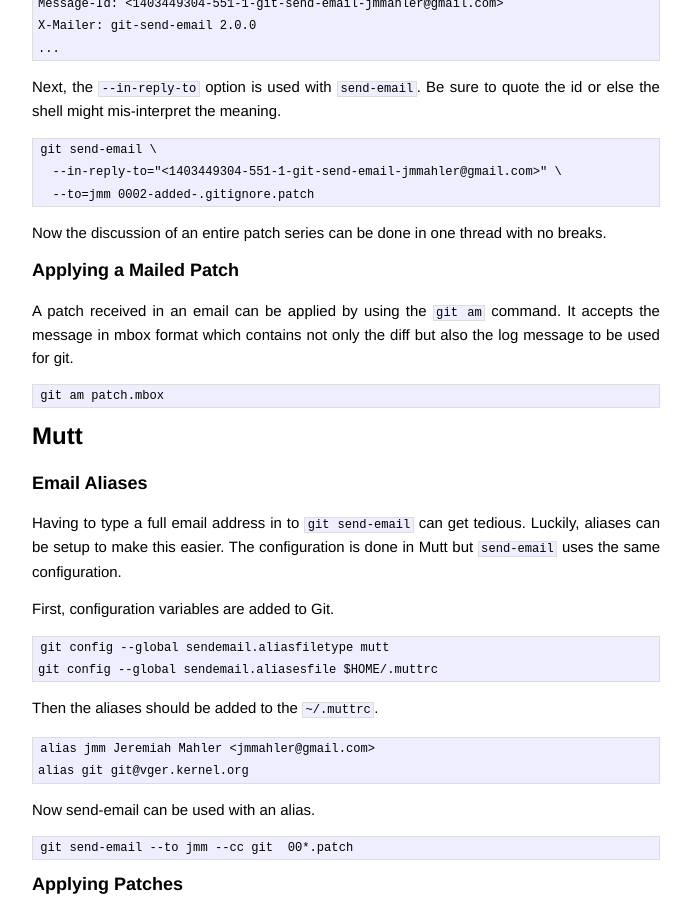
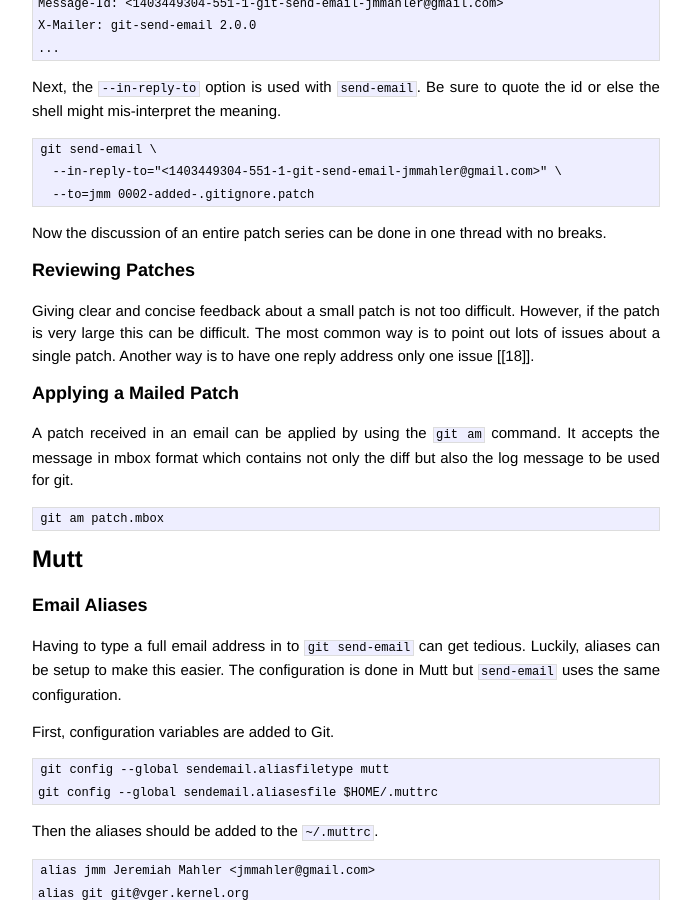
Before and after one commit to jmahler/jmahler.github.io, a Jekyll site: the page built from _posts/2014-12-11-linux-dev.md, in a window 1280 px wide and 900 px high, scrolled down 5613 px. Shown: the whole window, without its empty margins (294-985 px from the left). Built offline with Jekyll 4.4.1, drawn with Linux system fonts in a browser that asks for light colours; Markdown is read by kramdown in place of the engine named in the settings; some of the changed text lies outside the part shown.

Commit message:
describe "one issue one reply" type of patch review

```diff
--- a/_posts/2014-12-11-linux-dev.md
+++ b/_posts/2014-12-11-linux-dev.md
@@ -305,6 +305,13 @@ quote the id or else the shell might mis-interpret the meaning.
 Now the discussion of an entire patch series can be done in one thread
 with no breaks.
 
+## Reviewing Patches
+
+Giving clear and concise feedback about a small patch is not too
+difficult.  However, if the patch is very large this can be difficult.
+The most common way is to point out lots of issues about a single patch.
+Another way is to have one reply address only one issue [[18]].
+
 ## Applying a Mailed Patch
 
 A patch received in an email can be applied by using the `git am` command.
@@ -437,3 +444,6 @@ the patch that caused the problem is found.
 
   [17] [Linus on Trivial Patches][17]
   [17]: https://lkml.org/lkml/2004/12/20/255
+
+  [18] [[net-next,v3] Add support of Cavium Liquidio ethernet adapters][18]
+  [18]: https://patchwork.ozlabs.org/patch/422749/
```
